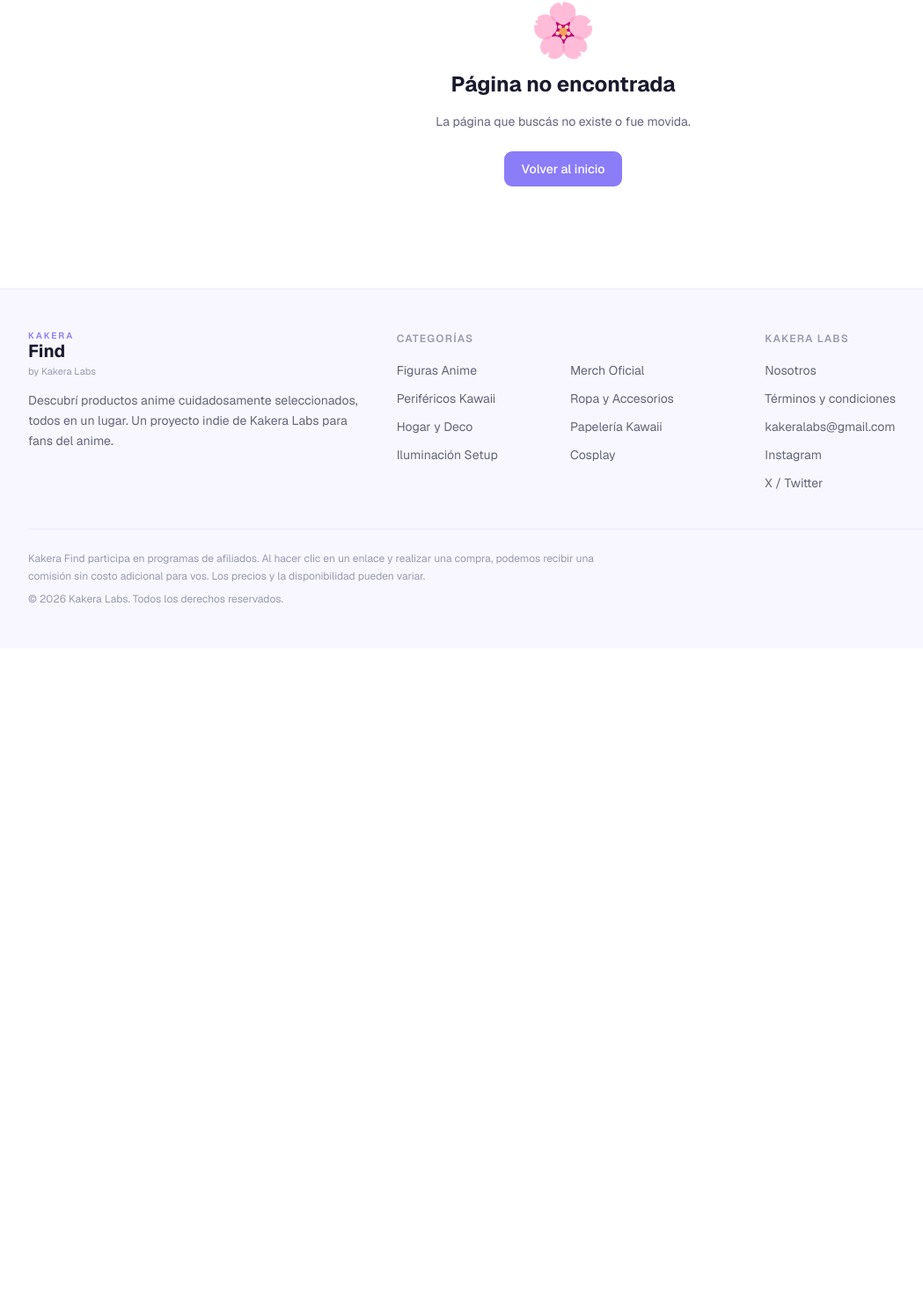
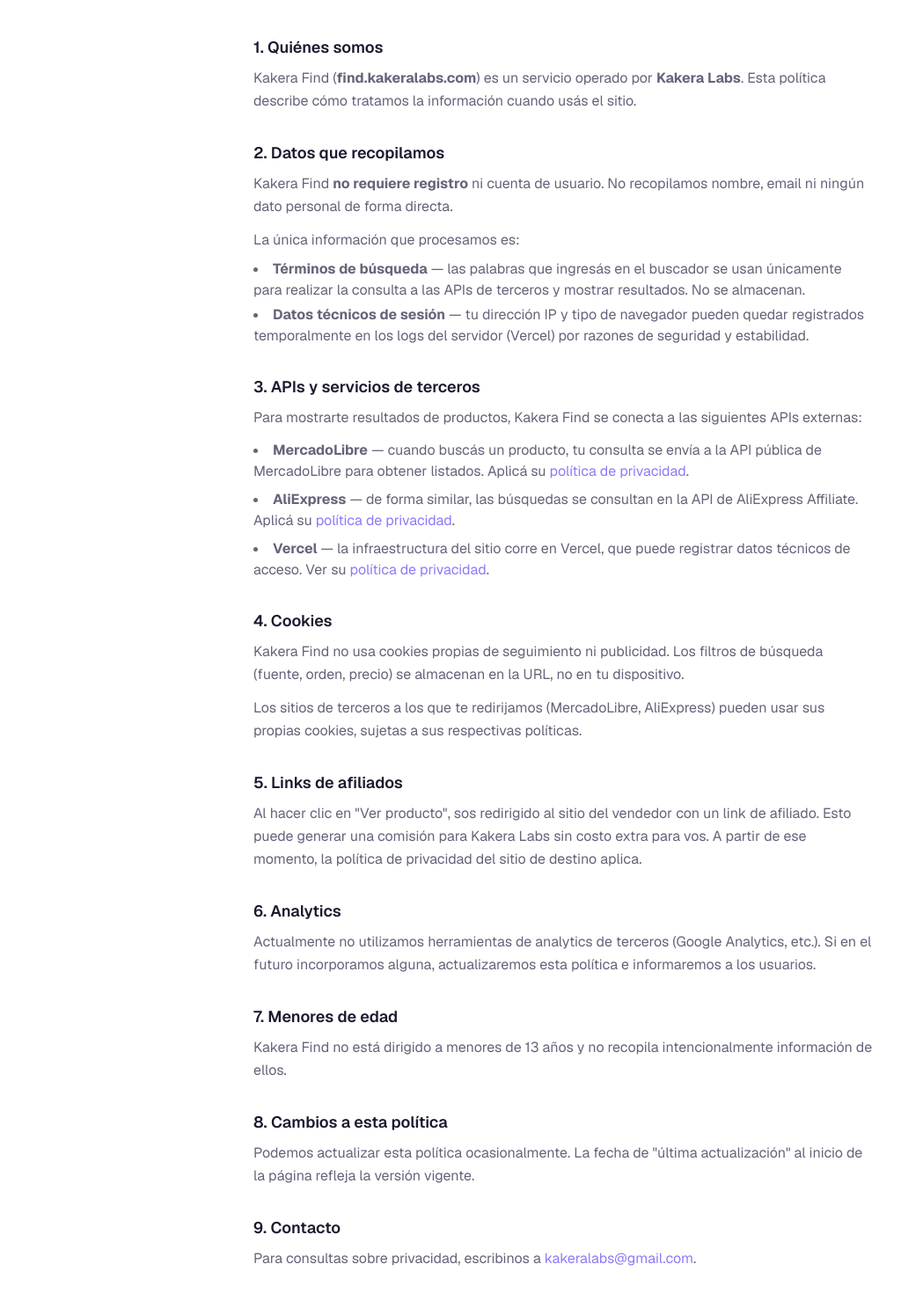
Before and after one commit to josevirla10/kakera-find, a Next.js app: page /privacidad in a window 1280 px wide. Before the commit this address had no page. Shown: the part 177-1647 px from the top of the page at 88% size, without its empty margins (0-1049 px from the left). Before the commit the page ends 914 px from the top, so only its background shows below. Built offline with nearby package versions, Linux system fonts and the light colour scheme.

Commit message:
feat: pagina de Politica de Privacidad con detalle de APIs de terceros
Co-Authored-By: Claude Sonnet 4.6 <noreply@anthropic.com>

```diff
--- /dev/null
+++ b/app/privacidad/page.tsx
@@ -0,0 +1,102 @@
+import type { Metadata } from 'next'
+
+export const metadata: Metadata = {
+  title: 'Política de Privacidad',
+  description: 'Política de privacidad de Kakera Find — cómo tratamos tu información.',
+}
+
+export default function PrivacidadPage() {
+  return (
+    <div className="max-w-3xl mx-auto px-4 sm:px-6 lg:px-8 py-12">
+      <h1 className="text-3xl font-bold text-content-primary mb-2">Política de Privacidad</h1>
+      <p className="text-sm text-content-tertiary mb-10">Última actualización: mayo 2026</p>
+
+      <div className="space-y-8 text-content-secondary">
+
+        <section>
+          <h2 className="text-lg font-semibold text-content-primary mb-2">1. Quiénes somos</h2>
+          <p className="leading-relaxed">
+            Kakera Find (<strong>find.kakeralabs.com</strong>) es un servicio operado por <strong>Kakera Labs</strong>.
+            Esta política describe cómo tratamos la información cuando usás el sitio.
+          </p>
+        </section>
+
+        <section>
+          <h2 className="text-lg font-semibold text-content-primary mb-2">2. Datos que recopilamos</h2>
+          <p className="leading-relaxed">Kakera Find <strong>no requiere registro</strong> ni cuenta de usuario. No recopilamos nombre, email ni ningún dato personal de forma directa.</p>
+          <p className="leading-relaxed mt-3">La única información que procesamos es:</p>
+          <ul className="list-disc list-inside mt-2 space-y-1">
+            <li><strong>Términos de búsqueda</strong> — las palabras que ingresás en el buscador se usan únicamente para realizar la consulta a las APIs de terceros y mostrar resultados. No se almacenan.</li>
+            <li><strong>Datos técnicos de sesión</strong> — tu dirección IP y tipo de navegador pueden quedar registrados temporalmente en los logs del servidor (Vercel) por razones de seguridad y estabilidad.</li>
+          </ul>
+        </section>
+
+        <section>
+          <h2 className="text-lg font-semibold text-content-primary mb-2">3. APIs y servicios de terceros</h2>
+          <p className="leading-relaxed">Para mostrarte resultados de productos, Kakera Find se conecta a las siguientes APIs externas:</p>
+          <ul className="list-disc list-inside mt-3 space-y-2">
+            <li>
+              <strong>MercadoLibre</strong> — cuando buscás un producto, tu consulta se envía a la API pública de MercadoLibre para obtener listados. Aplicá su{' '}
+              <a href="https://www.mercadolibre.com.ar/privacidad" target="_blank" rel="noopener noreferrer" className="text-accent hover:underline">política de privacidad</a>.
+            </li>
+            <li>
+              <strong>AliExpress</strong> — de forma similar, las búsquedas se consultan en la API de AliExpress Affiliate. Aplicá su{' '}
+              <a href="https://www.aliexpress.com/p/policy/privacy.html" target="_blank" rel="noopener noreferrer" className="text-accent hover:underline">política de privacidad</a>.
+            </li>
+            <li>
+              <strong>Vercel</strong> — la infraestructura del sitio corre en Vercel, que puede registrar datos técnicos de acceso. Ver su{' '}
+              <a href="https://vercel.com/legal/privacy-policy" target="_blank" rel="noopener noreferrer" className="text-accent hover:underline">política de privacidad</a>.
+            </li>
+          </ul>
+        </section>
+
+        <section>
+          <h2 className="text-lg font-semibold text-content-primary mb-2">4. Cookies</h2>
+          <p className="leading-relaxed">
+            Kakera Find no usa cookies propias de seguimiento ni publicidad. Los filtros de búsqueda (fuente, orden, precio) se almacenan en la URL, no en tu dispositivo.
+          </p>
+          <p className="leading-relaxed mt-3">
+            Los sitios de terceros a los que te redirijamos (MercadoLibre, AliExpress) pueden usar sus propias cookies, sujetas a sus respectivas políticas.
+          </p>
+        </section>
+
+        <section>
+          <h2 className="text-lg font-semibold text-content-primary mb-2">5. Links de afiliados</h2>
+          <p className="leading-relaxed">
+            Al hacer clic en "Ver producto", sos redirigido al sitio del vendedor con un link de afiliado. Esto puede generar una comisión para Kakera Labs sin costo extra para vos. A partir de ese momento, la política de privacidad del sitio de destino aplica.
+          </p>
+        </section>
+
+        <section>
+          <h2 className="text-lg font-semibold text-content-primary mb-2">6. Analytics</h2>
+          <p className="leading-relaxed">
+            Actualmente no utilizamos herramientas de analytics de terceros (Google Analytics, etc.). Si en el futuro incorporamos alguna, actualizaremos esta política e informaremos a los usuarios.
+          </p>
+        </section>
+
+        <section>
+          <h2 className="text-lg font-semibold text-content-primary mb-2">7. Menores de edad</h2>
+          <p className="leading-relaxed">
+            Kakera Find no está dirigido a menores de 13 años y no recopila intencionalmente información de ellos.
+          </p>
+        </section>
+
+        <section>
+          <h2 className="text-lg font-semibold text-content-primary mb-2">8. Cambios a esta política</h2>
+          <p className="leading-relaxed">
+            Podemos actualizar esta política ocasionalmente. La fecha de "última actualización" al inicio de la página refleja la versión vigente.
+          </p>
+        </section>
+
+        <section>
+          <h2 className="text-lg font-semibold text-content-primary mb-2">9. Contacto</h2>
+          <p className="leading-relaxed">
+            Para consultas sobre privacidad, escribinos a{' '}
+            <a href="mailto:kakeralabs@gmail.com" className="text-accent hover:underline">kakeralabs@gmail.com</a>.
+          </p>
+        </section>
+
+      </div>
+    </div>
+  )
+}
--- a/components/layout/Footer.tsx
+++ b/components/layout/Footer.tsx
@@ -58,6 +58,11 @@ export function Footer() {
                 </Link>
               </li>
               <li>
+                <Link href="/privacidad" className="text-sm text-content-secondary hover:text-accent transition-colors">
+                  Política de privacidad
+                </Link>
+              </li>
+              <li>
                 <a href="mailto:kakeralabs@gmail.com" className="text-sm text-content-secondary hover:text-accent transition-colors">
                   kakeralabs@gmail.com
                 </a>
```
